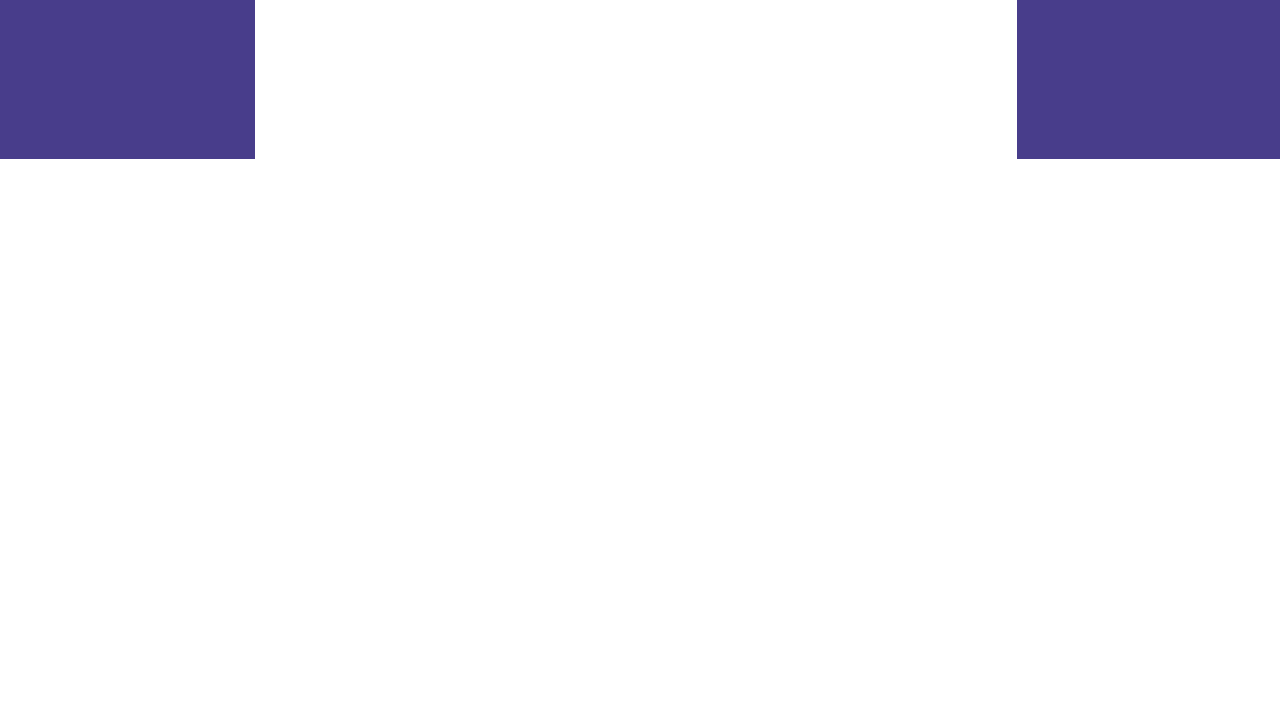
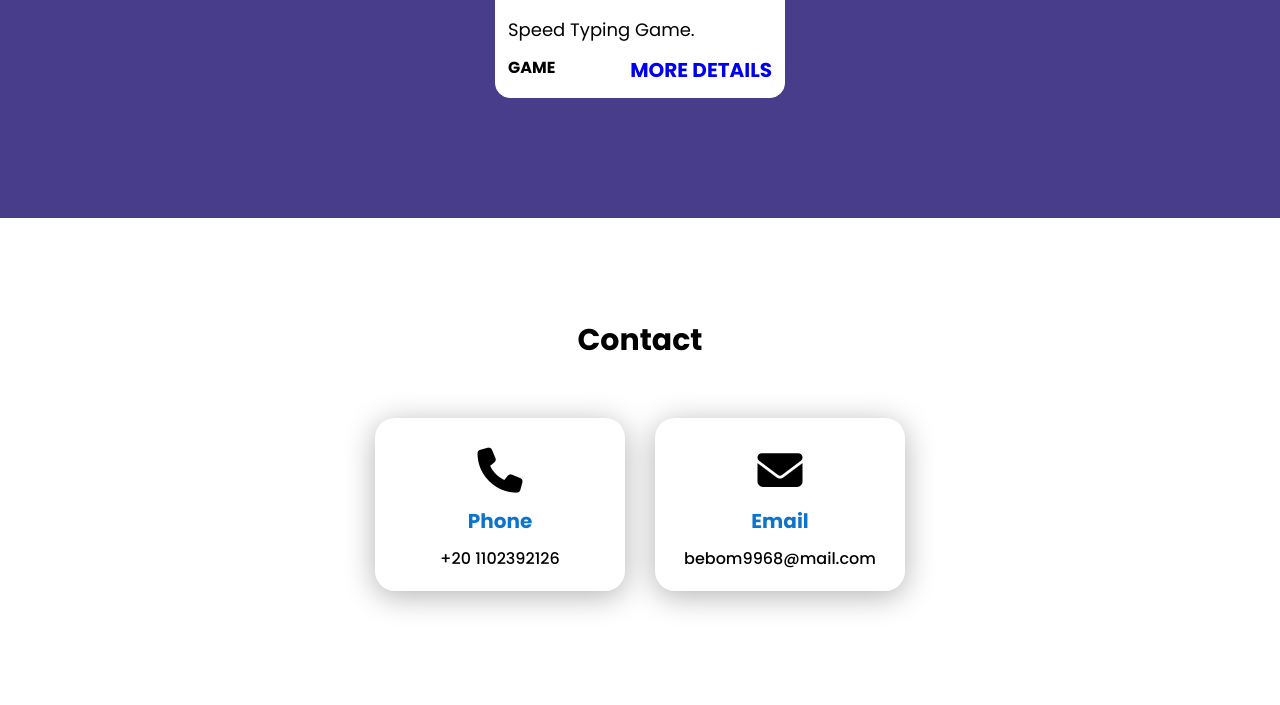
Before and after one commit to bebotamer00/Profile, a plain HTML site: page index.html in a window 1280 px wide. Shown: the part 2382-3087 px from the top of the page. Drawn offline with Linux system fonts and the light colour scheme.

Commit message:
Update index.html

```diff
--- a/index.html
+++ b/index.html
@@ -143,7 +143,7 @@
           <div class="info">
             <h3>Email</h3>
             <p>
-              bebom9968@gmail.com
+              bebom9968@mail.com
             </p>
           </div>
         </div>
```
